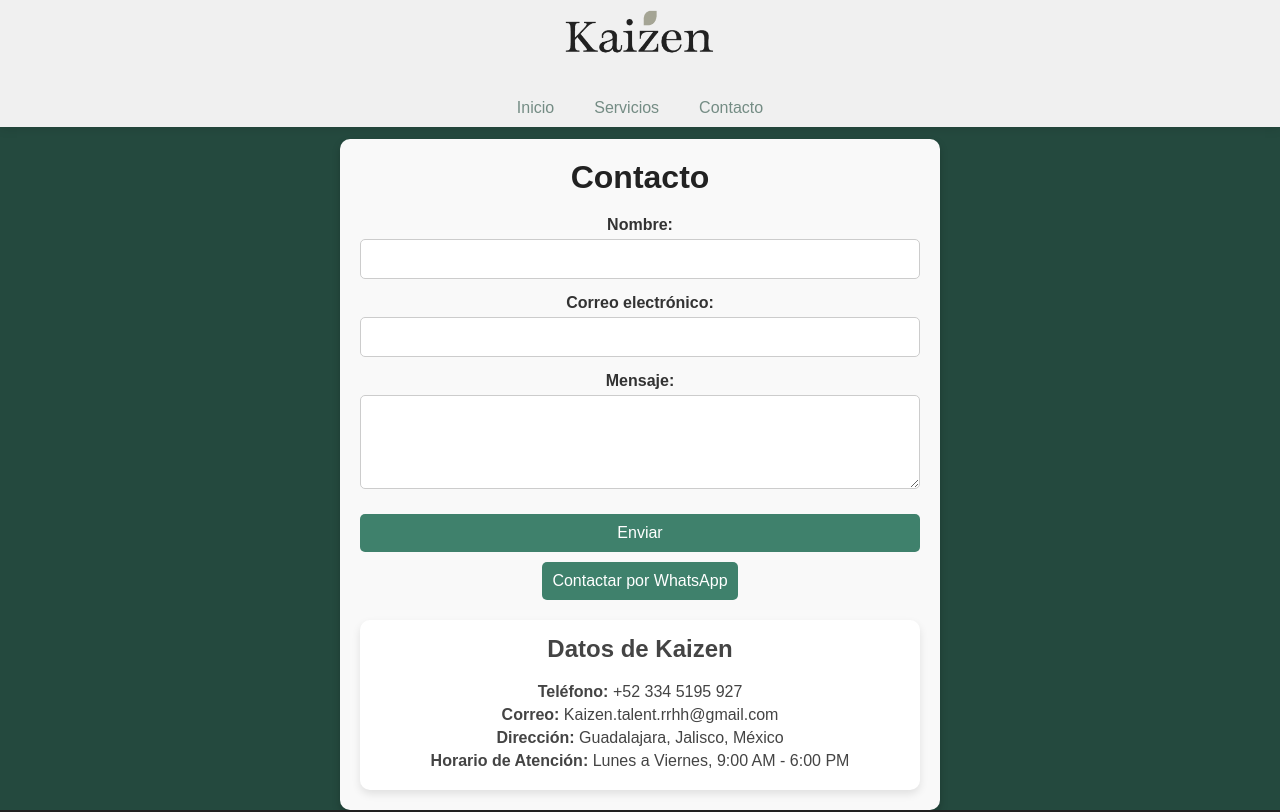
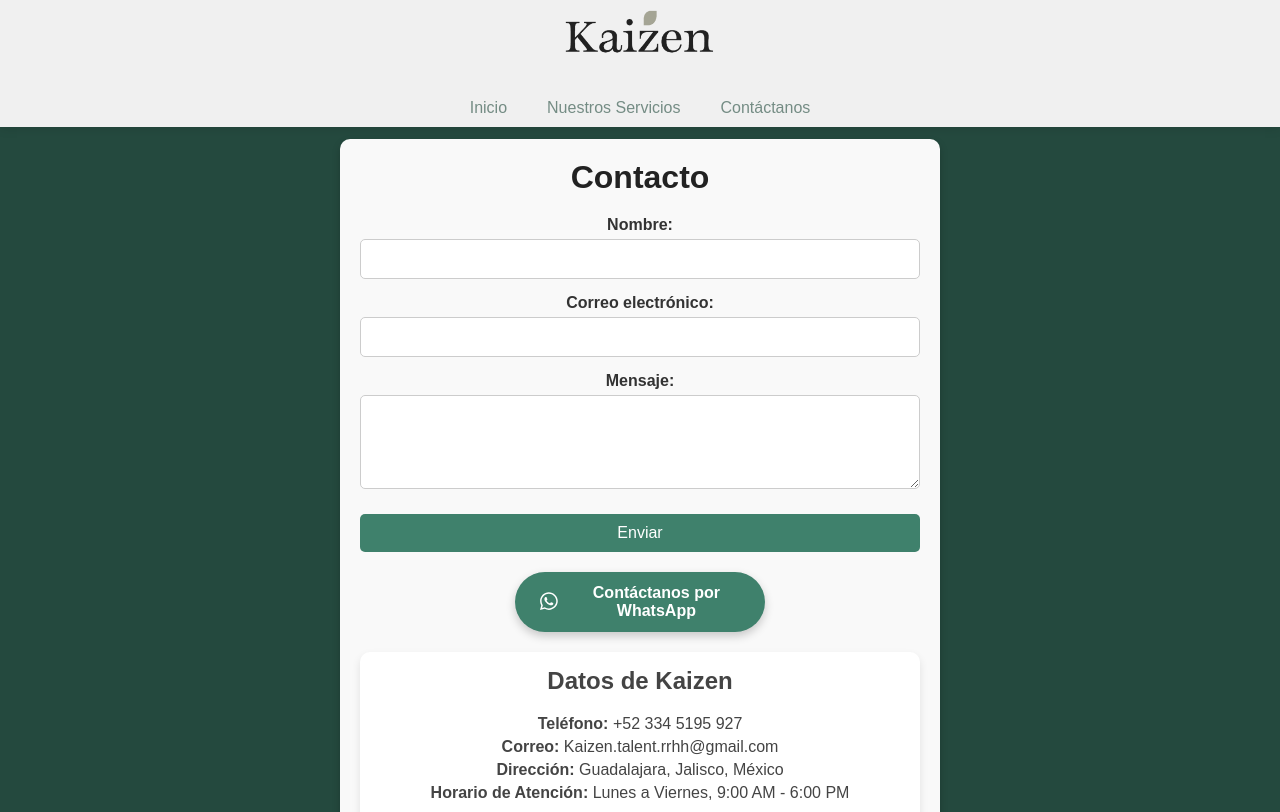
Before and after one commit to ElBuenParker/Kaizen, a React (Create React App) app: page /Contacto in a window 1280 px wide. Shown: the top 812 px of the page. Built offline with nearby package versions, Linux system fonts and the light colour scheme.

Commit message:
btn update

```diff
--- a/src/components/Navbar.jsx
+++ b/src/components/Navbar.jsx
@@ -23,8 +23,8 @@
       </div>
       <div className={`navbar-links ${isMenuOpen ? 'active' : ''}`}>
         <Link to="/" className="navbar-link" onClick={closeMenu}>Inicio</Link>
-        <Link to="/Servicios" className="navbar-link" onClick={closeMenu}>Servicios</Link>
-        <Link to="/Contacto" className="navbar-link" onClick={closeMenu}>Contacto</Link>
+        <Link to="/Servicios" className="navbar-link" onClick={closeMenu}>Nuestros Servicios</Link>
+        <Link to="/Contacto" className="navbar-link" onClick={closeMenu}>Contáctanos</Link>
       </div>
       <div className="menu-icon" onClick={toggleMenu}>
         <div className={`line ${isMenuOpen ? 'open' : ''}`}></div>
--- a/src/pages/Contacto.jsx
+++ b/src/pages/Contacto.jsx
@@ -2,6 +2,8 @@
 import '../styles/Contacto.css';
 import 'aos/dist/aos.css'; // Importa los estilos de AOS
 import AOS from 'aos'; // Importa la biblioteca AOS
+import { FaLeaf, FaWhatsapp } from 'react-icons/fa';
+
 
 const Contacto = () => {
   const [formData, setFormData] = useState({
@@ -75,8 +77,9 @@
       </form>
 
       <button onClick={handleWhatsApp} className="btn-whatsapp">
-        Contactar por WhatsApp
-      </button>
+              <FaWhatsapp className="whatsapp-icon" />
+              <span className="whatsapp-text">Contáctanos por WhatsApp</span>
+            </button>
 
       <div className="datos-container" data-aos="fade-up">
         <h2>Datos de Kaizen</h2>
--- a/src/pages/Home.jsx
+++ b/src/pages/Home.jsx
@@ -29,7 +29,7 @@
         <div className="overlay-main">
           <h1 className="main-title">Soluciones integrales de recursos humanos para crecer contigo
           </h1>
-          <Link to="/Contacto" className="btn-outline">Contáctanos</Link>
+          <Link to="/Contacto" className="btn-outline">Solicita Asesoria</Link>
         </div>
       </div>
 
--- a/src/pages/Servicios.jsx
+++ b/src/pages/Servicios.jsx
@@ -1,8 +1,7 @@
 import React, { useState } from 'react';
 import '../styles/Servicios.css';
 import KaizenLogo from '../assets/images/Kaizen.png';
-import { Link } from 'react-router-dom';
-import { FaLeaf } from 'react-icons/fa'; // Importa el ícono de hoja
+import { FaLeaf, FaWhatsapp } from 'react-icons/fa';
 
 const Servicios = () => {
   const [activeIndex, setActiveIndex] = useState(null);
@@ -10,6 +9,7 @@
   const toggleContent = (index) => {
     setActiveIndex(index === activeIndex ? null : index);
   };
+
   const handleWhatsApp = () => {
     const message = encodeURIComponent('Me gustaría obtener información de su servicio Kaizen.');
     const phoneNumber = '523345195927';
@@ -91,7 +91,8 @@
       ))}
 
       <button onClick={handleWhatsApp} className="btn-whatsapp">
-        Contactar por WhatsApp
+        <FaWhatsapp className="whatsapp-icon" />
+        <span className="whatsapp-text">Contáctanos por WhatsApp</span>
       </button>
       <div className="servicios-logo">
         <img src={KaizenLogo} alt="Portada de Servicios" className="servicios-portada" />
--- a/src/styles/Servicios.css
+++ b/src/styles/Servicios.css
@@ -114,28 +114,42 @@
   line-height: 1.5;
   color: #000;
   font-size: 1rem;
-  text-align: left; /* Evitar grandes espacios en la última línea */
+  text-align: left;
 }
 
-.button-container {
+.btn-whatsapp {
   display: flex;
+  align-items: center;
   justify-content: center;
-  margin-top: 30px;
+  padding: 12px 25px;
+  background-color: #3f816c;
+  color: white;
+  font-size: 1rem;
+  font-weight: bold;
+  border-radius: 30px;
+  box-shadow: 0 4px 10px rgba(0, 0, 0, 0.2);
+  transition: transform 0.3s ease, box-shadow 0.3s ease, background-color 0.3s ease;
+  cursor: pointer;
+  width: auto;
+  max-width: 250px;
+  margin: 20px auto; /* Centrado en el contenedor */
+  text-align: center;
+  position: relative;
 }
 
-.servicios-btn {
-  background-color: #B8C4C0;
-  color: #1e1e1e;
-  font-size: 12px;
-  text-decoration: none;
-  border-radius: 10px;
-  padding: 10px 30px;
-  display: inline-block;
-  transition: transform 0.2s ease;
+.btn-whatsapp:hover {
+  transform: translateY(-5px);
+  box-shadow: 0 6px 15px rgba(0, 0, 0, 0.3);
+  background-color: #546b63;
 }
 
-.servicios-btn:hover {
-  transform: scale(1.05);
+.btn-whatsapp .whatsapp-icon {
+  margin-right: 10px;
+  font-size: 1.4rem;
+}
+
+.btn-whatsapp .whatsapp-text {
+  margin-left: 5px;
 }
 
 .servicios-logo {
@@ -145,9 +159,10 @@
 }
 
 .servicios-portada {
-  width: 100px;
-  height: 100px;
+  width: 200px;
+  height: 200px;
   object-fit: cover;
+  filter: drop-shadow(0 10px 15px rgba(0, 0, 0, 0.5));
 }
 
 /* Responsive */
@@ -176,9 +191,3 @@
     padding-left: 15px;
   }
 }
-.servicios-portada {
-  width: 200px;
-  height: 200px;
-  object-fit: cover;
-  filter: drop-shadow(0 10px 15px rgba(0, 0, 0, 0.5)); /* Sombra alrededor de la imagen */
-}
```
Also changed, not shown: src/components/Footer.css (indentation only).
